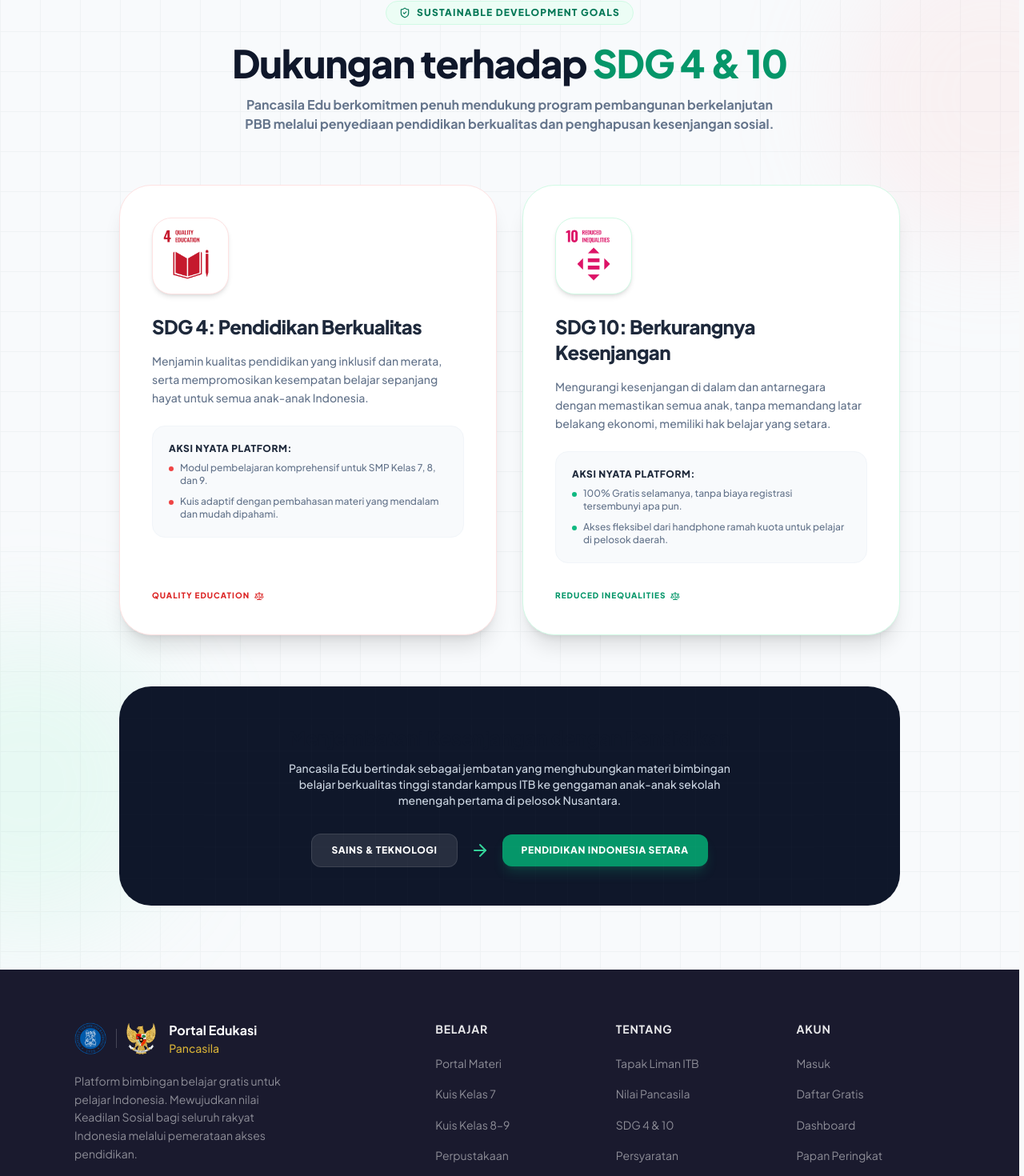
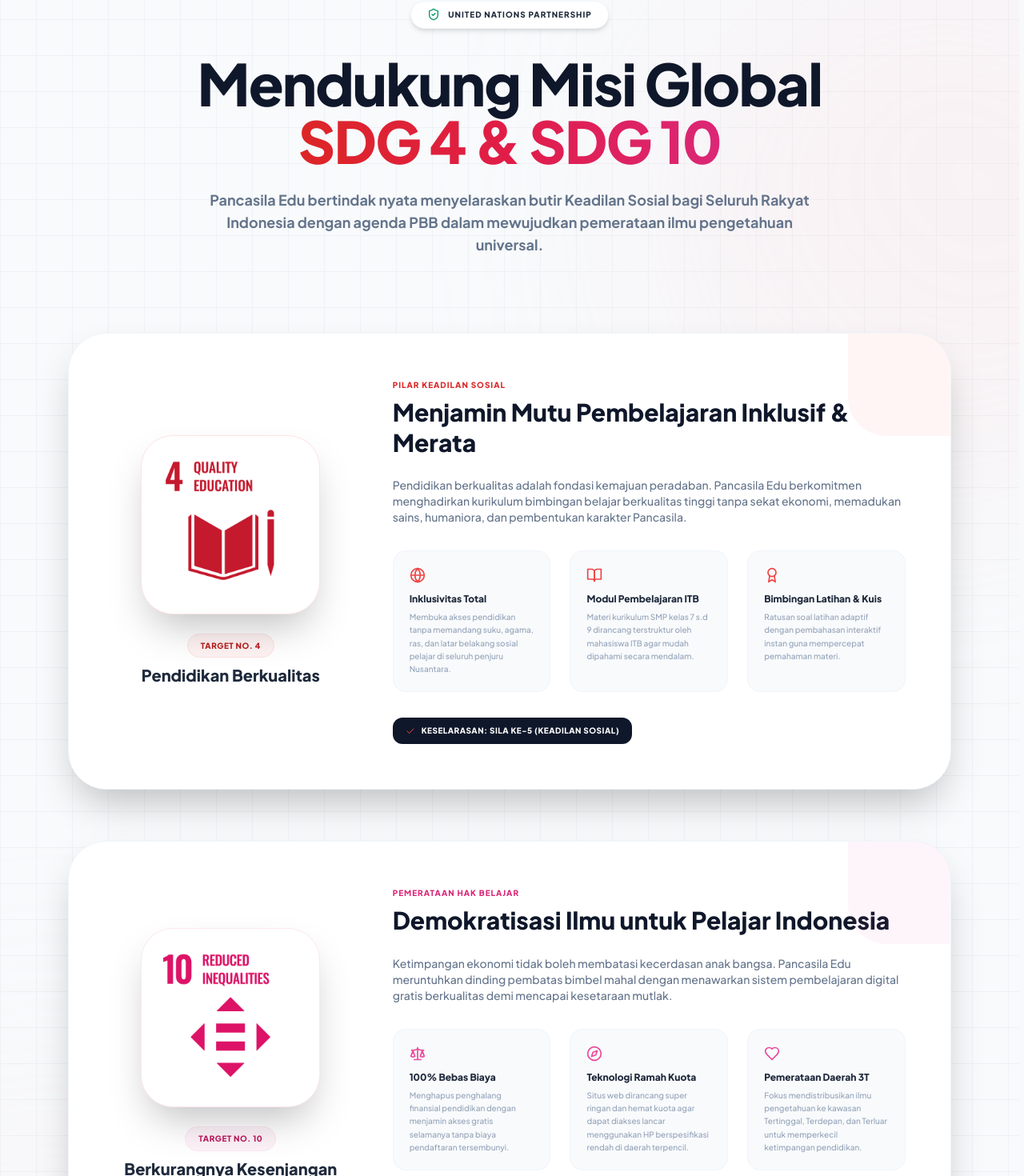
Before and after one commit to BedulTuru/pancasila, a React (Vite) app in the folder frontend/: page /about/sdg in a window 1280 px wide. Shown: the part 111-1581 px from the top of the page at 80% size. Built offline with nearby package versions, Linux system fonts and the light colour scheme; no server answers.

Commit message:
Revamp SDG.jsx into an interactive masterpiece with massive high-res logos, detailed 3-column sub-highlights, and Pancasila Sila integration

```diff
--- a/frontend/src/pages/about/SDG.jsx
+++ b/frontend/src/pages/about/SDG.jsx
@@ -1,149 +1,232 @@
 import { motion } from 'framer-motion'
-import { Award, Compass, BookOpen, Scale, ArrowRight, ShieldCheck } from 'lucide-react'
+import { Award, Compass, BookOpen, Scale, ArrowRight, ShieldCheck, CheckCircle2, Globe, Heart, Check } from 'lucide-react'
 import { Helmet } from 'react-helmet-async'
 
 export default function SDG() {
+  const sdg4Highlights = [
+    {
+      title: 'Inklusivitas Total',
+      desc: 'Membuka akses pendidikan tanpa memandang suku, agama, ras, dan latar belakang sosial pelajar di seluruh penjuru Nusantara.',
+      icon: <Globe className="text-red-500" size={20} />
+    },
+    {
+      title: 'Modul Pembelajaran ITB',
+      desc: 'Materi kurikulum SMP kelas 7 s.d 9 dirancang terstruktur oleh mahasiswa ITB agar mudah dipahami secara mendalam.',
+      icon: <BookOpen className="text-red-500" size={20} />
+    },
+    {
+      title: 'Bimbingan Latihan & Kuis',
+      desc: 'Ratusan soal latihan adaptif dengan pembahasan interaktif instan guna mempercepat pemahaman materi.',
+      icon: <Award className="text-red-500" size={20} />
+    }
+  ]
+
+  const sdg10Highlights = [
+    {
+      title: '100% Bebas Biaya',
+      desc: 'Menghapus penghalang finansial pendidikan dengan menjamin akses gratis selamanya tanpa biaya pendaftaran tersembunyi.',
+      icon: <Scale className="text-pink-500" size={20} />
+    },
+    {
+      title: 'Teknologi Ramah Kuota',
+      desc: 'Situs web dirancang super ringan dan hemat kuota agar dapat diakses lancar menggunakan HP berspesifikasi rendah di daerah terpencil.',
+      icon: <Compass className="text-pink-500" size={20} />
+    },
+    {
+      title: 'Pemerataan Daerah 3T',
+      desc: 'Fokus mendistribusikan ilmu pengetahuan ke kawasan Tertinggal, Terdepan, dan Terluar untuk memperkecil ketimpangan pendidikan.',
+      icon: <Heart className="text-pink-500" size={20} />
+    }
+  ]
+
   return (
     <>
       <Helmet>
-        <title>Dukungan SDGs (SDG 4 & 10) - Portal Pancasila Edu</title>
-        <meta name="description" content="Kemitraan platform pembelajaran Pancasila Edu dalam mendukung Sustainable Development Goals (SDG 4 & 10) demi pendidikan merata berkualitas." />
+        <title>Dukungan SDGs (SDG 4 & SDG 10) - Portal Pancasila Edu</title>
+        <meta name="description" content="Komitmen nyata Portal Pancasila Edu dalam mendukung Sustainable Development Goals PBB khususnya Pendidikan Berkualitas dan Pengurangan Kesenjangan." />
       </Helmet>
 
       <div className="min-h-screen pt-28 pb-20 relative overflow-hidden" style={{ background: 'var(--edu-cream)' }}>
-        {/* Background Gradients */}
-        <div className="absolute inset-0 opacity-[0.03] pointer-events-none bg-[linear-gradient(var(--edu-navy)_1px,transparent_1px),linear-gradient(90deg,var(--edu-navy)_1px,transparent_1px)] bg-[size:50px_50px]" />
-        <div className="absolute top-10 -right-40 w-96 h-96 bg-red-200/20 rounded-full blur-3xl" />
-        <div className="absolute bottom-10 -left-40 w-96 h-96 bg-emerald-200/20 rounded-full blur-3xl" />
 
-        <div className="max-w-5xl mx-auto px-6 relative z-10">
+        {/* Abstract micro-grid pattern for deep high-fidelity aesthetics */}
+        <div className="absolute inset-0 opacity-[0.03] pointer-events-none bg-[linear-gradient(var(--edu-navy)_1.5px,transparent_1.5px),linear-gradient(90deg,var(--edu-navy)_1.5px,transparent_1.5px)] bg-[size:45px_45px]" />
 
-          {/* Header Section */}
-          <div className="text-center mb-16">
+        {/* Soft floating background light blobs */}
+        <div className="absolute top-10 -right-60 w-[45rem] h-[45rem] bg-gradient-to-tr from-red-200/10 to-rose-200/20 rounded-full blur-[130px] pointer-events-none" />
+        <div className="absolute bottom-10 -left-60 w-[40rem] h-[40rem] bg-gradient-to-bl from-pink-200/10 to-orange-100/15 rounded-full blur-[140px] pointer-events-none" />
+
+        <div className="max-w-6xl mx-auto px-6 relative z-10">
+
+          {/* ================= HEADER SECTION ================= */}
+          <div className="text-center mb-24 relative">
             <motion.div
-              initial={{ scale: 0.9, opacity: 0 }}
+              initial={{ scale: 0.85, opacity: 0 }}
               animate={{ scale: 1, opacity: 1 }}
-              className="inline-flex items-center gap-2 px-4 py-1.5 rounded-full bg-emerald-50 border border-emerald-100 text-emerald-700 text-xs font-black uppercase tracking-widest mb-6"
+              className="inline-flex items-center gap-2.5 px-5 py-2 rounded-full bg-white border border-slate-100 text-slate-800 text-[10px] font-black uppercase tracking-widest mb-8 shadow-md"
             >
-              <ShieldCheck size={14} /> SUSTAINABLE DEVELOPMENT GOALS
+              <ShieldCheck className="text-emerald-600" size={16} />
+              <span>UNITED NATIONS PARTNERSHIP</span>
             </motion.div>
 
             <motion.h1
-              initial={{ y: 20, opacity: 0 }}
+              initial={{ y: 30, opacity: 0 }}
               animate={{ y: 0, opacity: 1 }}
-              className="text-4xl sm:text-5xl font-black tracking-tight text-slate-900"
+              className="text-5xl sm:text-7xl font-black tracking-tight leading-none mb-6 text-slate-900"
             >
-              Dukungan terhadap <span className="text-emerald-600">SDG 4 & 10</span>
+              Mendukung Misi Global <br />
+              <span className="bg-gradient-to-r from-red-600 via-rose-600 to-pink-600 bg-clip-text text-transparent">SDG 4 & SDG 10</span>
             </motion.h1>
 
             <motion.p
-              initial={{ y: 20, opacity: 0 }}
+              initial={{ y: 30, opacity: 0 }}
               animate={{ y: 0, opacity: 1 }}
               transition={{ delay: 0.1 }}
-              className="text-slate-500 font-bold text-sm sm:text-base mt-4 max-w-2xl mx-auto leading-relaxed"
+              className="text-slate-500 font-bold text-sm sm:text-lg max-w-3xl mx-auto leading-relaxed"
             >
-              Pancasila Edu berkomitmen penuh mendukung program pembangunan berkelanjutan PBB melalui penyediaan pendidikan berkualitas dan penghapusan kesenjangan sosial.
+              Pancasila Edu bertindak nyata menyelaraskan butir Keadilan Sosial bagi Seluruh Rakyat Indonesia dengan agenda PBB dalam mewujudkan pemerataan ilmu pengetahuan universal.
             </motion.p>
           </div>
 
-          {/* Core Goals Visual Cards */}
-          <div className="grid grid-cols-1 md:grid-cols-2 gap-8 mb-16">
-            {/* SDG 4 */}
+          {/* ================= CARD INITIATIVE 1: SDG 4 ================= */}
           <motion.div
-              initial={{ x: -40, opacity: 0 }}
-              animate={{ x: 0, opacity: 1 }}
-              transition={{ delay: 0.2 }}
-              className="bg-white rounded-[2.5rem] p-8 sm:p-10 border border-red-100 shadow-xl flex flex-col text-left justify-between"
+            initial={{ y: 40, opacity: 0 }}
+            whileInView={{ y: 0, opacity: 1 }}
+            viewport={{ once: true }}
+            className="bg-white rounded-[3rem] border border-slate-100 p-8 sm:p-14 shadow-2xl mb-16 text-left relative overflow-hidden group hover:border-red-200 transition-all duration-300"
           >
-              <div>
-                <div className="mb-6 overflow-hidden rounded-3xl w-24 h-24 border border-red-100 shadow-md bg-white p-2">
-                  <img src="/sdg4.png" alt="SDG 4 Logo" className="w-full h-full object-contain rounded-2xl" />
+            {/* Corner Decorative Gradient Ring */}
+            <div className="absolute top-0 right-0 w-32 h-32 bg-red-500/5 rounded-bl-[3rem] pointer-events-none" />
+
+            <div className="grid grid-cols-1 lg:grid-cols-12 gap-8 lg:gap-14 items-center">
+
+              {/* Left Column: Big Majestic SDG Logo */}
+              <div className="lg:col-span-4 flex flex-col items-center text-center">
+                <motion.div
+                  whileHover={{ scale: 1.05 }}
+                  transition={{ type: 'spring', stiffness: 300 }}
+                  className="w-48 h-48 sm:w-56 sm:h-56 bg-white rounded-[2.5rem] border border-red-100 shadow-2xl p-4 flex items-center justify-center relative overflow-hidden mb-6"
+                >
+                  <img src="/sdg4.png" alt="SDG 4 Logo" className="w-full h-full object-contain rounded-[1.8rem]" />
+                </motion.div>
+
+                <span className="px-4 py-1.5 rounded-full bg-red-50 border border-red-100 text-red-700 text-[10px] font-black uppercase tracking-wider mb-2">
+                  TARGET NO. 4
+                </span>
+                <h4 className="text-xl font-black text-slate-800">Pendidikan Berkualitas</h4>
               </div>
-                <h3 className="text-2xl font-black text-slate-800 tracking-tight mb-4">
-                  SDG 4: Pendidikan Berkualitas
+
+              {/* Right Column: Detailed High-Fidelity Information */}
+              <div className="lg:col-span-8">
+                <span className="text-[10px] font-black text-red-600 uppercase tracking-widest block mb-2">PILAR KEADILAN SOSIAL</span>
+                <h3 className="text-3xl font-black text-slate-900 mb-6 leading-tight">
+                  Menjamin Mutu Pembelajaran Inklusif & Merata
                 </h3>
-                <p className="text-slate-500 font-medium text-sm leading-relaxed mb-6">
-                  Menjamin kualitas pendidikan yang inklusif dan merata, serta mempromosikan kesempatan belajar sepanjang hayat untuk semua anak-anak Indonesia.
+
+                <p className="text-slate-500 font-medium text-xs sm:text-sm leading-relaxed mb-8">
+                  Pendidikan berkualitas adalah fondasi kemajuan peradaban. Pancasila Edu berkomitmen menghadirkan kurikulum bimbingan belajar berkualitas tinggi tanpa sekat ekonomi, memadukan sains, humaniora, dan pembentukan karakter Pancasila.
                 </p>
-                <div className="bg-slate-50 border border-slate-100 rounded-2xl p-5 mb-8">
-                  <h4 className="font-black text-xs text-slate-800 uppercase tracking-wider mb-2">Aksi Nyata Platform:</h4>
-                  <ul className="text-slate-500 font-medium text-xs space-y-2.5">
-                    <li className="flex items-start gap-2">
-                      <span className="w-1.5 h-1.5 rounded-full bg-red-500 mt-1.5 shrink-0" />
-                      Modul pembelajaran komprehensif untuk SMP Kelas 7, 8, dan 9.
-                    </li>
-                    <li className="flex items-start gap-2">
-                      <span className="w-1.5 h-1.5 rounded-full bg-red-500 mt-1.5 shrink-0" />
-                      Kuis adaptif dengan pembahasan materi yang mendalam dan mudah dipahami.
-                    </li>
-                  </ul>
+
+                {/* Sub Highlights Grid */}
+                <div className="grid grid-cols-1 sm:grid-cols-3 gap-6 mb-8">
+                  {sdg4Highlights.map((hl) => (
+                    <div key={hl.title} className="p-5 bg-slate-50 rounded-2xl border border-slate-100 hover:bg-red-50/20 hover:border-red-100 transition-colors">
+                      <div className="mb-3">{hl.icon}</div>
+                      <h5 className="font-black text-slate-800 text-xs mb-1.5">{hl.title}</h5>
+                      <p className="text-[10px] font-medium text-slate-400 leading-relaxed">{hl.desc}</p>
+                    </div>
+                  ))}
+                </div>
+
+                {/* pancasila correlation badge */}
+                <div className="inline-flex items-center gap-2 px-4 py-2 rounded-xl bg-slate-900 text-white text-[10px] font-black uppercase tracking-wider">
+                  <Check size={12} className="text-red-500" /> Keselarasan: Sila ke-5 (Keadilan Sosial)
                 </div>
               </div>
 
-              <span className="text-[10px] font-black uppercase tracking-widest text-red-600 flex items-center gap-1.5">
-                QUALITY EDUCATION <Scale size={12} />
-              </span>
+            </div>
           </motion.div>
 
-            {/* SDG 10 */}
+          {/* ================= CARD INITIATIVE 2: SDG 10 ================= */}
           <motion.div
-              initial={{ x: 40, opacity: 0 }}
-              animate={{ x: 0, opacity: 1 }}
-              transition={{ delay: 0.3 }}
-              className="bg-white rounded-[2.5rem] p-8 sm:p-10 border border-emerald-100 shadow-xl flex flex-col text-left justify-between"
+            initial={{ y: 40, opacity: 0 }}
+            whileInView={{ y: 0, opacity: 1 }}
+            viewport={{ once: true }}
+            className="bg-white rounded-[3rem] border border-slate-100 p-8 sm:p-14 shadow-2xl mb-16 text-left relative overflow-hidden group hover:border-pink-200 transition-all duration-300"
           >
-              <div>
-                <div className="mb-6 overflow-hidden rounded-3xl w-24 h-24 border border-emerald-100 shadow-md bg-white p-2">
-                  <img src="/sdg10.png" alt="SDG 10 Logo" className="w-full h-full object-contain rounded-2xl" />
+            {/* Corner Decorative Gradient Ring */}
+            <div className="absolute top-0 right-0 w-32 h-32 bg-pink-500/5 rounded-bl-[3rem] pointer-events-none" />
+
+            <div className="grid grid-cols-1 lg:grid-cols-12 gap-8 lg:gap-14 items-center">
+
+              {/* Left Column: Big Majestic SDG Logo */}
+              <div className="lg:col-span-4 flex flex-col items-center text-center">
+                <motion.div
+                  whileHover={{ scale: 1.05 }}
+                  transition={{ type: 'spring', stiffness: 300 }}
+                  className="w-48 h-48 sm:w-56 sm:h-56 bg-white rounded-[2.5rem] border border-pink-100 shadow-2xl p-4 flex items-center justify-center relative overflow-hidden mb-6"
+                >
+                  <img src="/sdg10.png" alt="SDG 10 Logo" className="w-full h-full object-contain rounded-[1.8rem]" />
+                </motion.div>
+
+                <span className="px-4 py-1.5 rounded-full bg-pink-50 border border-pink-100 text-pink-700 text-[10px] font-black uppercase tracking-wider mb-2">
+                  TARGET NO. 10
+                </span>
+                <h4 className="text-xl font-black text-slate-800">Berkurangnya Kesenjangan</h4>
               </div>
-                <h3 className="text-2xl font-black text-slate-800 tracking-tight mb-4">
-                  SDG 10: Berkurangnya Kesenjangan
+
+              {/* Right Column: Detailed High-Fidelity Information */}
+              <div className="lg:col-span-8">
+                <span className="text-[10px] font-black text-pink-600 uppercase tracking-widest block mb-2">PEMERATAAN HAK BELAJAR</span>
+                <h3 className="text-3xl font-black text-slate-900 mb-6 leading-tight">
+                  Demokratisasi Ilmu untuk Pelajar Indonesia
                 </h3>
-                <p className="text-slate-500 font-medium text-sm leading-relaxed mb-6">
-                  Mengurangi kesenjangan di dalam dan antarnegara dengan memastikan semua anak, tanpa memandang latar belakang ekonomi, memiliki hak belajar yang setara.
+
+                <p className="text-slate-500 font-medium text-xs sm:text-sm leading-relaxed mb-8">
+                  Ketimpangan ekonomi tidak boleh membatasi kecerdasan anak bangsa. Pancasila Edu meruntuhkan dinding pembatas bimbel mahal dengan menawarkan sistem pembelajaran digital gratis berkualitas demi mencapai kesetaraan mutlak.
                 </p>
-                <div className="bg-slate-50 border border-slate-100 rounded-2xl p-5 mb-8">
-                  <h4 className="font-black text-xs text-slate-800 uppercase tracking-wider mb-2">Aksi Nyata Platform:</h4>
-                  <ul className="text-slate-500 font-medium text-xs space-y-2.5">
-                    <li className="flex items-start gap-2">
-                      <span className="w-1.5 h-1.5 rounded-full bg-emerald-500 mt-1.5 shrink-0" />
-                      100% Gratis selamanya, tanpa biaya registrasi tersembunyi apa pun.
-                    </li>
-                    <li className="flex items-start gap-2">
-                      <span className="w-1.5 h-1.5 rounded-full bg-emerald-500 mt-1.5 shrink-0" />
-                      Akses fleksibel dari handphone ramah kuota untuk pelajar di pelosok daerah.
-                    </li>
-                  </ul>
+
+                {/* Sub Highlights Grid */}
+                <div className="grid grid-cols-1 sm:grid-cols-3 gap-6 mb-8">
+                  {sdg10Highlights.map((hl) => (
+                    <div key={hl.title} className="p-5 bg-slate-50 rounded-2xl border border-slate-100 hover:bg-pink-50/20 hover:border-pink-100 transition-colors">
+                      <div className="mb-3">{hl.icon}</div>
+                      <h5 className="font-black text-slate-800 text-xs mb-1.5">{hl.title}</h5>
+                      <p className="text-[10px] font-medium text-slate-400 leading-relaxed">{hl.desc}</p>
+                    </div>
+                  ))}
+                </div>
+
+                {/* pancasila correlation badge */}
+                <div className="inline-flex items-center gap-2 px-4 py-2 rounded-xl bg-slate-900 text-white text-[10px] font-black uppercase tracking-wider">
+                  <Check size={12} className="text-pink-500" /> Keselarasan: Sila ke-3 (Persatuan Indonesia)
                 </div>
               </div>
 
-              <span className="text-[10px] font-black uppercase tracking-widest text-emerald-600 flex items-center gap-1.5">
-                REDUCED INEQUALITIES <Scale size={12} />
-              </span>
+            </div>
           </motion.div>
-          </div>
 
-          {/* Visual Bridge callout */}
+          {/* ================= GRAND CALLOUT FOOTER BANNER ================= */}
           <motion.div
-            initial={{ y: 30, opacity: 0 }}
-            animate={{ y: 0, opacity: 1 }}
-            transition={{ delay: 0.5 }}
-            className="bg-slate-900 rounded-[2.5rem] p-10 sm:p-12 text-center text-white relative overflow-hidden"
+            initial={{ scale: 0.95, opacity: 0 }}
+            whileInView={{ scale: 1, opacity: 1 }}
+            viewport={{ once: true }}
+            className="bg-slate-900 rounded-[3rem] p-10 sm:p-16 text-center text-white shadow-2xl relative overflow-hidden"
           >
             <div className="absolute inset-0 opacity-10 bg-[linear-gradient(rgba(255,255,255,0.1)_1px,transparent_1px),linear-gradient(90deg,rgba(255,255,255,0.1)_1px,transparent_1px)] bg-[size:40px_40px] pointer-events-none" />
+            <div className="absolute -top-24 -left-24 w-48 h-48 bg-white/10 rounded-full blur-2xl pointer-events-none" />
 
-            <h3 className="text-2xl font-black mb-3">Menjembatani Kesenjangan dengan Pendidikan</h3>
-            <p className="text-slate-300 font-medium text-xs sm:text-sm max-w-xl mx-auto leading-relaxed mb-8">
-              Pancasila Edu bertindak sebagai jembatan yang menghubungkan materi bimbingan belajar berkualitas tinggi standar kampus ITB ke genggaman anak-anak sekolah menengah pertama di pelosok Nusantara.
+            <h3 className="text-3xl font-black mb-3">Membangun Jembatan Akses Pendidikan</h3>
+            <p className="text-slate-300 font-bold text-xs sm:text-sm max-w-2xl mx-auto leading-relaxed mb-8">
+              Portal Pancasila Edu mewadahi sinergi keilmuan akademisi ITB langsung ke genggaman para siswa SMP di seluruh penjuru pelosok Nusantara secara cuma-cuma demi Indonesia Maju yang adil sejahtera.
             </p>
 
-            <div className="flex flex-col sm:flex-row justify-center items-center gap-4 text-xs font-black uppercase tracking-wider">
-              <div className="px-6 py-3 rounded-xl bg-white/10 border border-white/10 text-white">
-                Sains & Teknologi
+            <div className="flex flex-col sm:flex-row justify-center items-center gap-4 text-[10px] font-black uppercase tracking-wider">
+              <div className="px-6 py-3.5 rounded-xl bg-white/10 border border-white/10 text-slate-300">
+                Pendidikan Inklusif
               </div>
               <ArrowRight className="hidden sm:block text-emerald-400" />
-              <div className="px-6 py-3 rounded-xl bg-emerald-600 text-white shadow-lg shadow-emerald-500/20">
-                Pendidikan Indonesia Setara
+              <div className="px-6 py-3.5 rounded-xl bg-emerald-600 text-white shadow-lg shadow-emerald-500/20">
+                SDG 2030 Indonesia Terwujud
               </div>
             </div>
           </motion.div>
```
Lines whose indentation alone changed are shown as unchanged.
